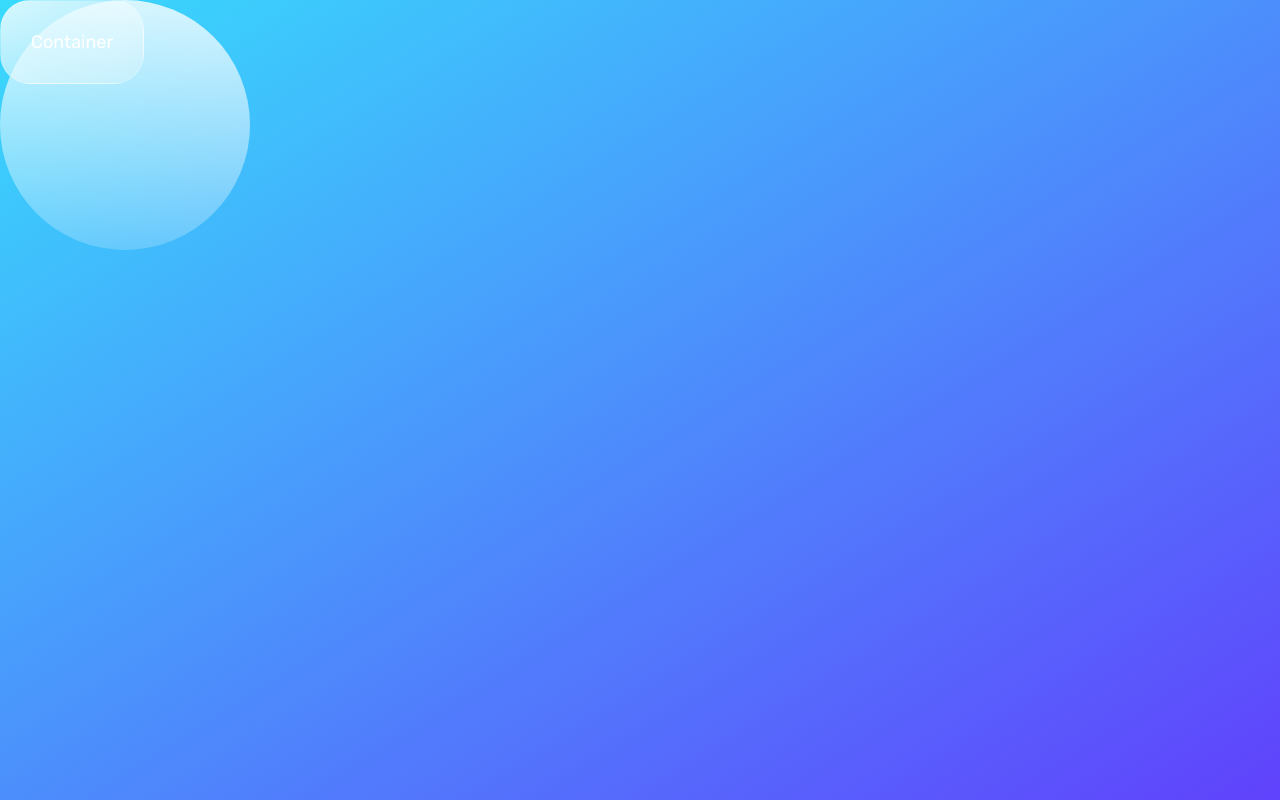
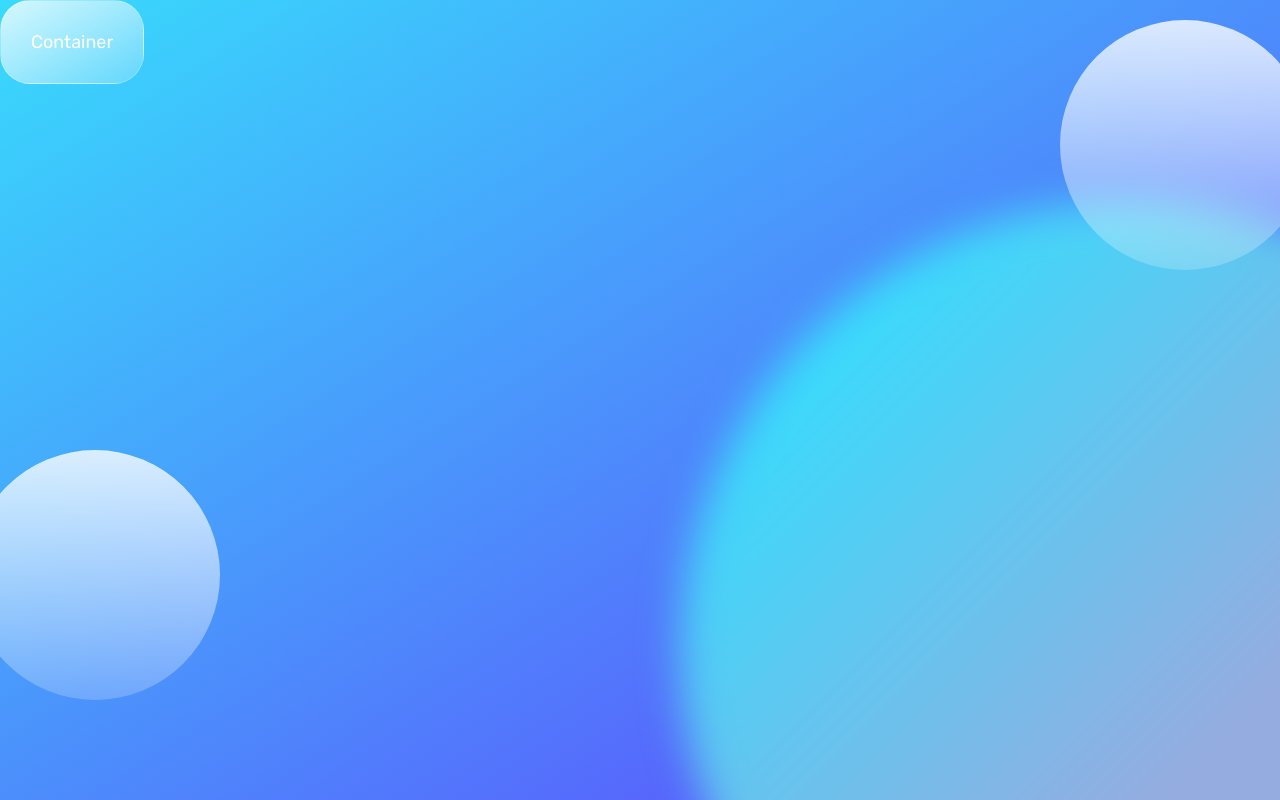
Before and after one commit to sarvagya2545/music-app, a React (Create React App) app: page / in a window 1280 px wide. Built offline with nearby package versions, Linux system fonts and the light colour scheme.

Commit message:
add styles for background

```diff
--- a/src/App.js
+++ b/src/App.js
@@ -5,7 +5,14 @@ const App = () => {
     <>
       <GlobalStyle />
       <MainContainer>
-        <Bubble/>
+        <Bubble
+          bottom="10rem"
+          left="-3rem"
+        />
+        <Bubble
+          right="-3rem"
+          top="2rem"
+        />
         <GlassContainer>
           Container
         </GlassContainer>
--- a/src/styles/constants.js
+++ b/src/styles/constants.js
@@ -1,5 +1,6 @@
 export const COLORS = {
     primary1: '#6042FC',
     primary2: '#38DBFC',
+    primary3: '#95ACE0',
     white: (opacity = 1.0) => `rgba(255, 255, 255, ${opacity})`
 }
--- a/src/styles/globalStyles.js
+++ b/src/styles/globalStyles.js
@@ -13,6 +13,8 @@ const GlobalStyle = createGlobalStyle`
 
         --color-primary-1: ${COLORS.primary1};
         --color-primary-2: ${COLORS.primary2};
+        --color-primary-3: ${COLORS.primary3};
+
         --color-white-lite: ${COLORS.white(0.2)};
         --color-white-opaque: ${COLORS.white(0.8)};
 
@@ -35,6 +37,25 @@ export const MainContainer = styled.div`
     height: 100vh;
     width: 100vw;
     background: linear-gradient(to top left, var(--color-primary-1), var(--color-primary-2));
+    position: relative;
+    overflow: hidden;
+    background-position: 50% 50%;
+
+    &::before {
+        --size: 90rem;
+        --offset: 30rem;
+
+        content: '';
+        position: absolute;
+        height: var(--size);
+        width: var(--size);
+        bottom: calc(-1 * var(--offset));
+        right: calc(-1 * var(--offset));
+
+        background: linear-gradient(to top left, var(--color-primary-3) 40%, var(--color-primary-2) 85%);
+        filter: blur(20px);
+        border-radius: 50%;
+    }
 `;
 
 export const GlassContainer = styled.div`
```
